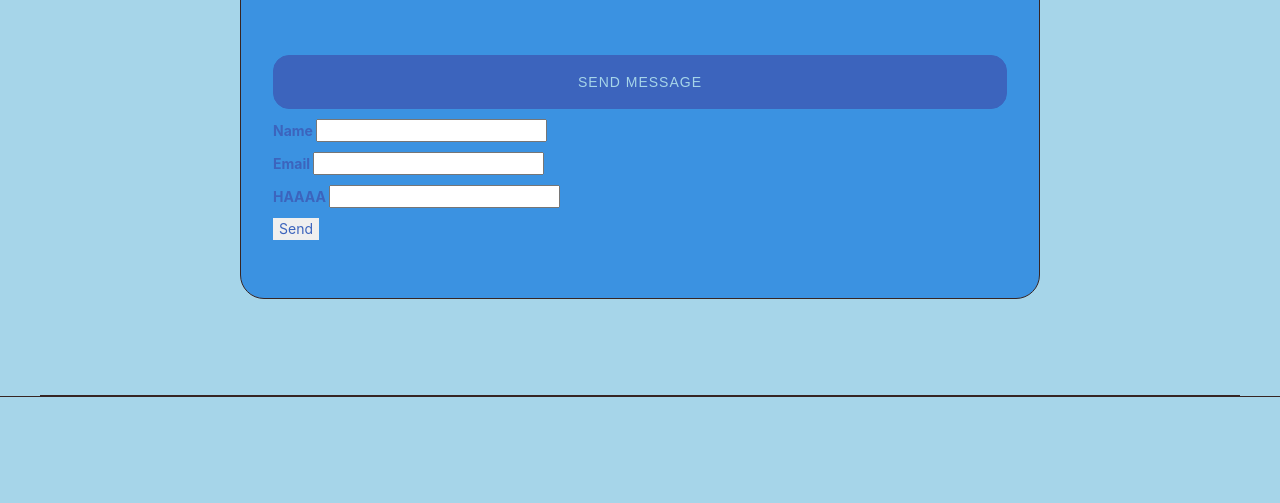
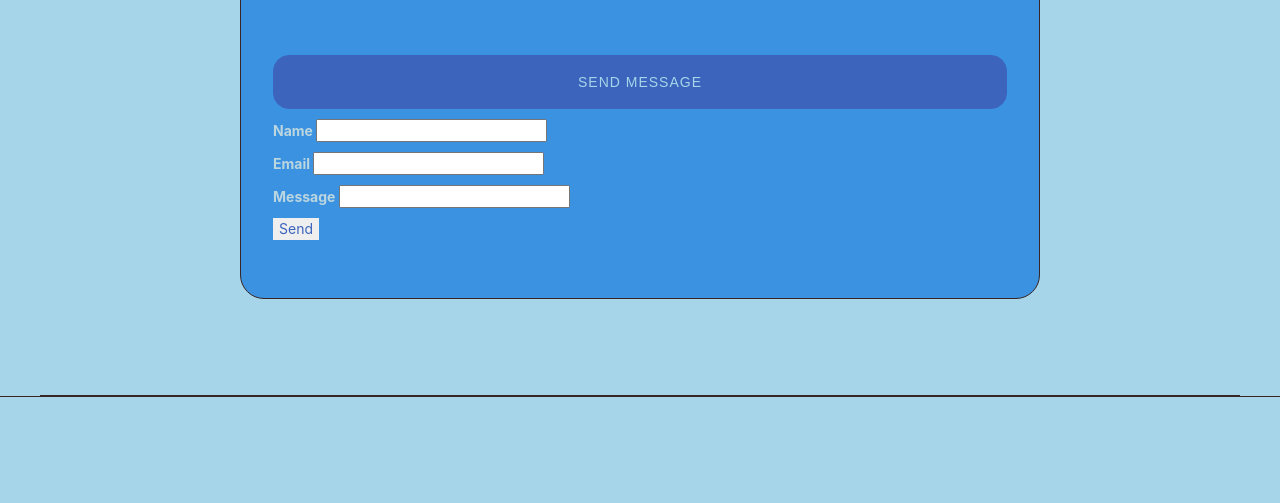
Before and after one commit to neelesh-7/NeeleshSirdana, a plain HTML site: page contact.html in a window 1280 px wide. Shown: the part 1125-1628 px from the top of the page. Drawn offline with nearby package versions, Linux system fonts and the light colour scheme; a web font is replaced by a local one.

Commit message:
Add files via upload

```diff
--- a/contact.html
+++ b/contact.html
@@ -198,21 +198,15 @@
                                                 Message</button>
                                         </p>
                                     </form>
-                                    <div class="form-message-success w-form-done">
-                                        <div>Thank you! Your submission has been received!</div>
-                                    </div>
-                                    <div class="form-message-error w-form-fail">
-                                        <div>Oops! Something went wrong while submitting the form.</div>
-                                    </div>
-                                    <form name="contact" netlify>
+                                    <form name="contact" class="contact-form" netlify>
                                         <p>
-                                            <label>Name <input type="text" name="name" /></label>
+                                            <label class="form-label">Name <input  type="text" name="name" /></label>
                                         </p>
                                         <p>
-                                            <label>Email <input type="email" name="email" /></label>
+                                            <label class="form-label">Email <input type="email" name="email" /></label>
                                         </p>
                                         <p>
-                                            <label>HAAAA <input type="text" name="message" /></label>
+                                            <label class="form-label">Message <input type="text" name="message" /></label>
                                         </p>
                                         <p>
                                             <button type="submit">Send</button>
```
